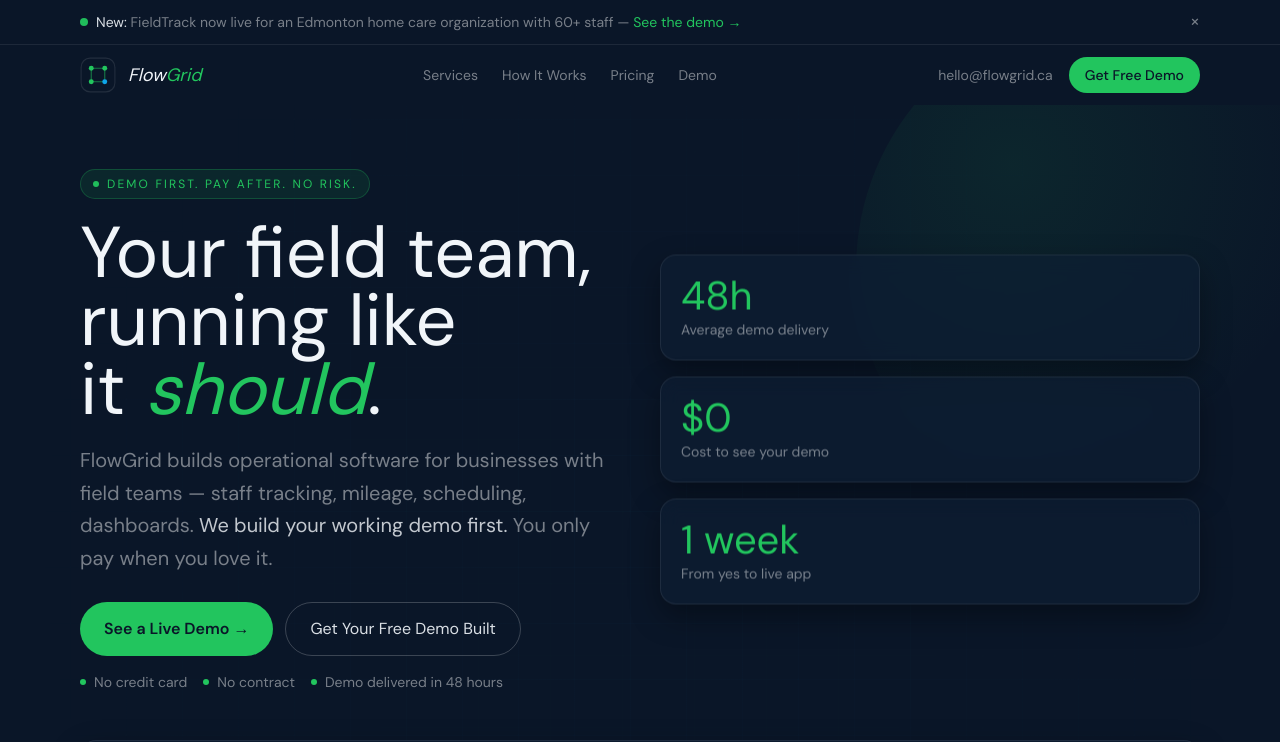
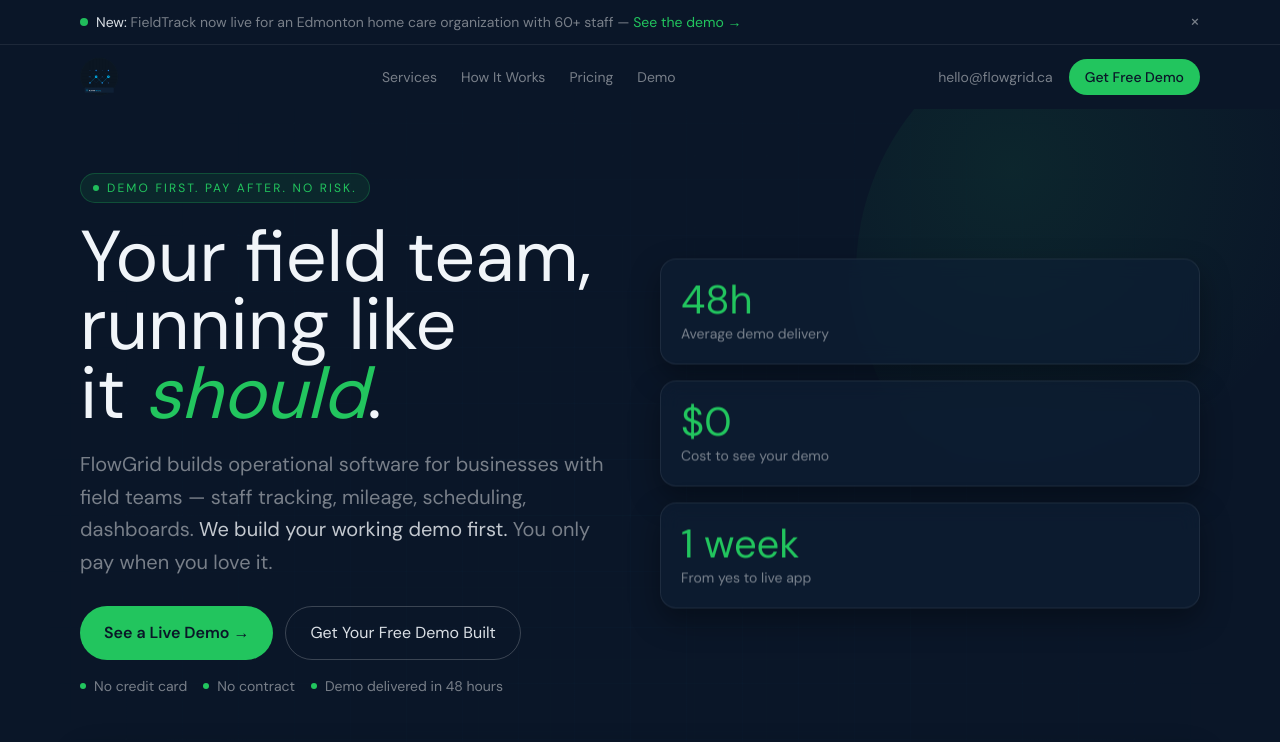
Before and after one commit to Kush108/FlowGrid, a Next.js app: page / in a window 1280 px wide. Shown: the top 742 px of the page. Built offline with nearby package versions, Linux system fonts and the light colour scheme.

Commit message:
Commit v8

```diff
--- a/app/layout.tsx
+++ b/app/layout.tsx
@@ -7,6 +7,11 @@ export const metadata: Metadata = {
   title: "FlowGrid — Operational software for field teams (demo first)",
   description:
     "FlowGrid builds operational software for businesses with field teams. We build a working demo in 48 hours before you pay anything.",
+  icons: {
+    icon: "/logo.svg",
+    shortcut: "/logo.svg",
+    apple: "/logo.svg",
+  },
 };
 
 const bodyFont = DM_Sans({
--- a/components/marketing/FlowBrand.tsx
+++ b/components/marketing/FlowBrand.tsx
@@ -1,37 +1,15 @@
 export function FlowMark({ className = '' }: { className?: string }) {
   return (
-    <svg
-      className={className}
-      width="36"
-      height="36"
-      viewBox="0 0 32 32"
-      role="img"
-      aria-label="FlowGrid"
-    >
-      <rect x="1" y="1" width="30" height="30" rx="8" fill="#0a1628" stroke="rgba(255,255,255,0.10)" />
-      {/* connecting square */}
-      <path
-        d="M10 10h12v12H10z"
-        fill="none"
-        stroke="#22c55e"
-        strokeOpacity="0.55"
-        strokeWidth="1"
-      />
-      {/* dots */}
-      <circle cx="10" cy="10" r="2.2" fill="#22c55e" />
-      <circle cx="22" cy="10" r="2.2" fill="#22c55e" />
-      <circle cx="10" cy="22" r="2.2" fill="#22c55e" />
-      <circle cx="22" cy="22" r="2.2" fill="#0ea5e9" />
-    </svg>
+    <img
+      src="/logo.svg"
+      alt="FlowGrid"
+      className={className || 'h-9 w-auto'}
+      loading="eager"
+      decoding="async"
+    />
   );
 }
 
-export function FlowWordmark({ size = 'md' }: { size?: 'md' | 'lg' }) {
-  const textSize = size === 'lg' ? 'text-xl' : 'text-lg';
-  return (
-    <div className={`font-[var(--font-display)] ${textSize} leading-none`}>
-      <span className="text-brand-text italic">Flow</span>
-      <span className="text-brand-green italic">Grid</span>
-    </div>
-  );
+export function FlowWordmark() {
+  return null;
 }
--- a/components/marketing/Footer.tsx
+++ b/components/marketing/Footer.tsx
@@ -1,6 +1,6 @@
 'use client';
 
-import { FlowMark, FlowWordmark } from '@/components/marketing/FlowBrand';
+import { FlowMark } from '@/components/marketing/FlowBrand';
 
 export default function Footer() {
   return (
@@ -9,8 +9,7 @@ export default function Footer() {
         <div className="grid grid-cols-1 md:grid-cols-3 gap-10">
           <div>
             <div className="flex items-center gap-3">
-              <FlowMark />
-              <FlowWordmark />
+              <FlowMark className="h-10 w-auto" />
             </div>
             <p className="mt-4 text-brand-muted leading-relaxed">Operational software for businesses that move.</p>
             <p className="mt-3 text-brand-muted text-sm">
--- a/components/marketing/NavBar.tsx
+++ b/components/marketing/NavBar.tsx
@@ -1,7 +1,7 @@
 'use client';
 
 import { useEffect, useState } from 'react';
-import { FlowMark, FlowWordmark } from '@/components/marketing/FlowBrand';
+import { FlowMark } from '@/components/marketing/FlowBrand';
 
 const links = [
   { href: '#services', label: 'Services' },
@@ -38,8 +38,7 @@ export default function NavBar() {
       >
         <div className="max-w-6xl mx-auto px-4 py-3 flex items-center justify-between gap-3">
           <a href="#top" className="flex items-center gap-3 select-none">
-            <FlowMark />
-            <FlowWordmark />
+            <FlowMark className="h-10 w-auto" />
           </a>
 
           <nav className="hidden md:flex items-center gap-6 text-sm text-brand-muted">
@@ -80,8 +79,7 @@ export default function NavBar() {
             <div className="h-full rounded-2xl border border-brand-border bg-brand-bg shadow-[0_12px_30px_rgba(0,0,0,.35)] overflow-hidden">
               <div className="p-5 flex items-center justify-between border-b border-brand-border">
                 <div className="flex items-center gap-3">
-                  <FlowMark />
-                  <FlowWordmark />
+                  <FlowMark className="h-10 w-auto" />
                 </div>
                 <button
                   className="w-10 h-10 rounded-xl border border-brand-border bg-white/5 inline-flex items-center justify-center"
```
Also changed, not shown: app/icon.svg (deleted).
